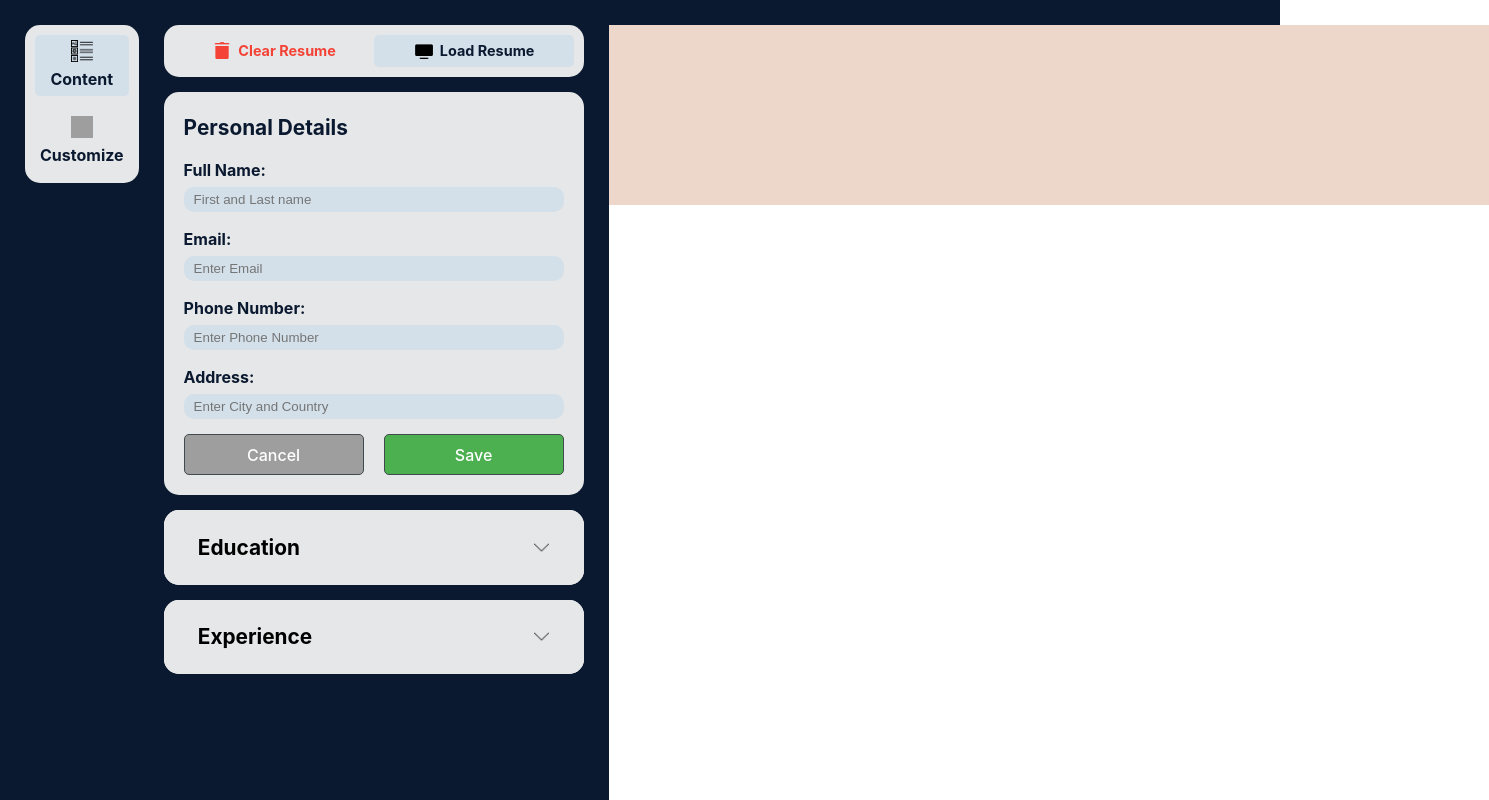
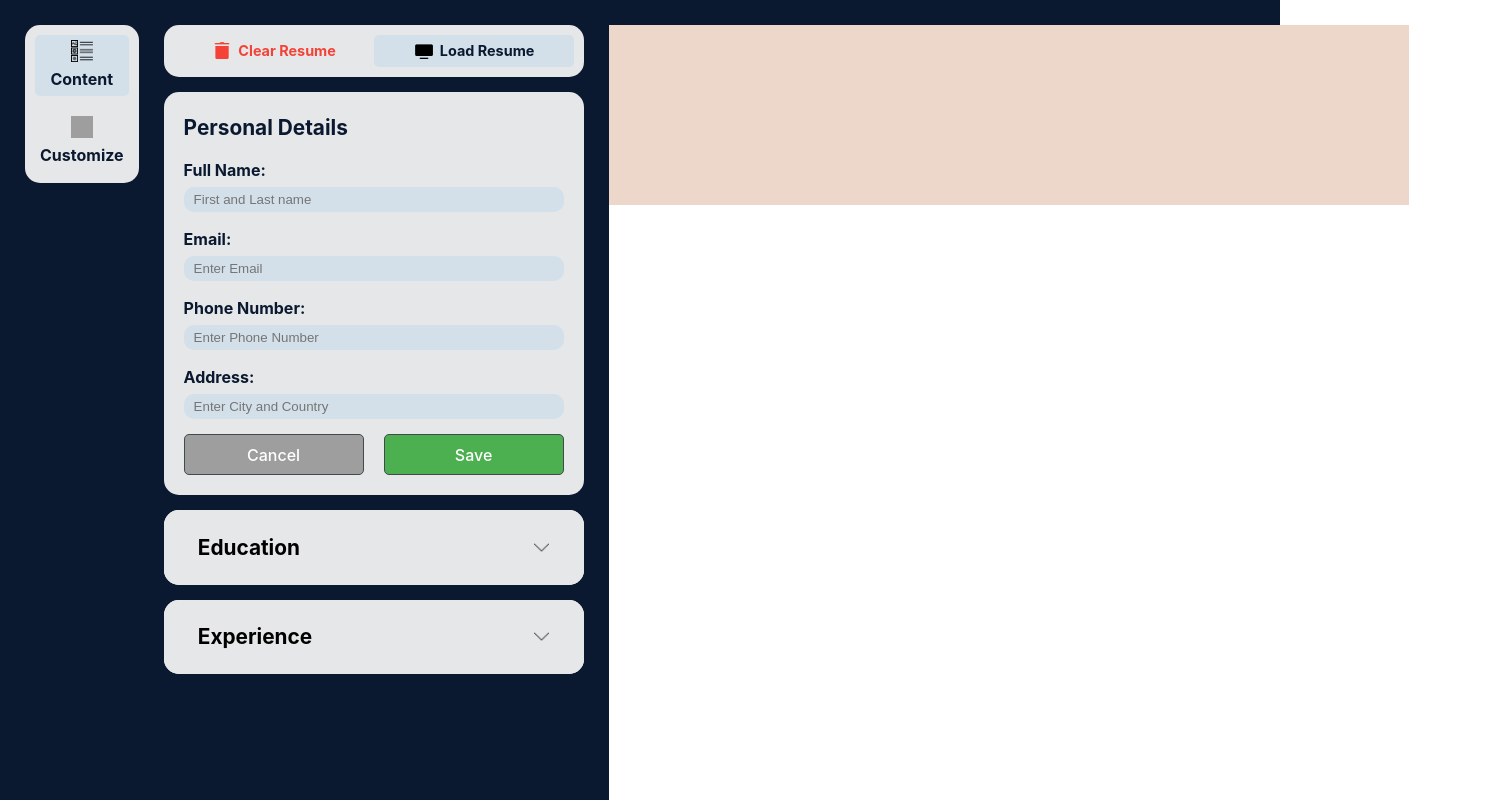
Before and after one commit to Godlearningtocode/resume, a React (Vite) app: page / in a window 1280 px wide. Shown: the top 800 px of the page, 1489 px wide, since content can reach past the window. Built offline with nearby package versions, Linux system fonts and the light colour scheme; grey boxes are pictures that could not be loaded.

Commit message:
fixed: CSS for resumeDisplay with overflowing text

```diff
--- a/src/App.css
+++ b/src/App.css
@@ -256,7 +256,7 @@ button:focus, button:focus-visible {
   justify-content: space-between;
 }
 
-.deleteEducationContainer, .displayExperienceContainer {
+.deleteEducationContainer, .deleteExperienceContainer {
   display: flex;
   justify-content: center;
   align-items: center;
@@ -325,7 +325,7 @@ button:focus, button:focus-visible {
 }
 
 #displaySection {
-  min-width: 850px;
+  min-width: 800px;
 }
 
 #resumeSection {
@@ -335,7 +335,7 @@ button:focus, button:focus-visible {
   background-color: white;
   justify-content: flex-start;
   align-items: center;
-  min-height: 830px;
+  min-height: 1100px;
 }
 
 #personalDetailsSection {
@@ -343,7 +343,7 @@ button:focus, button:focus-visible {
   flex-direction: column;
   justify-content: center;
   align-items: center;
-  width: 100vh;
+  width: calc(100% - 80px);
   gap: 10px;
   background-color: rgba(220, 174, 150, 0.5);
   padding: 25px 40px;
@@ -395,6 +395,7 @@ button:focus, button:focus-visible {
   display: flex;
   flex-direction: row;
   width: 100vh;
+  align-items: flex-start;
   gap: 35px;
   padding-top: 10px;
 }
@@ -402,3 +403,19 @@ button:focus, button:focus-visible {
 .educationSchool, .experienceCompanyName {
   font-weight: bolder;
 }
+
+.timePeriod {
+  min-width: 184px;
+}
+
+.experienceCardRight {
+  display: flex;
+  flex-wrap: wrap;
+  flex-direction: column;
+  width: 100vw;
+}
+
+.experienceDescription {
+  max-width: 583px;
+  word-wrap: break-word;
+}
```
